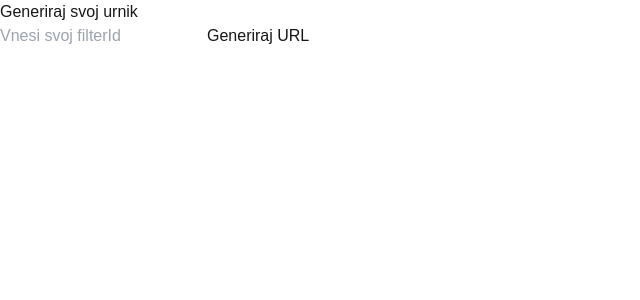
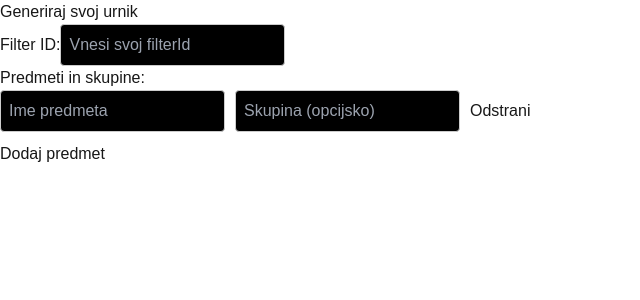
Before and after one commit to pegi4/feri-urnik-personal-url-google-calendar-generator, a Next.js app: page /calendar in a window 1280 px wide. Shown: the top 300 px of the page, without its empty margins (0-640 px from the left). Built offline with nearby package versions, Linux system fonts and the light colour scheme.

Commit message:
dinamicaly adding your subjects and generating api url

```diff
--- a/src/app/calendar/page.js
+++ b/src/app/calendar/page.js
@@ -1,27 +1,99 @@
-// app/calendar/page.js
-
 'use client';
-import { useState } from 'react';
+import { useState, useEffect } from 'react';
 
 export default function CalendarPage() {
   const [filterId, setFilterId] = useState('');
+  const [subjects, setSubjects] = useState([{ name: '', group: '' }]); // Seznam predmetov in skupin
   const [calendarUrl, setCalendarUrl] = useState('');
 
+  // Funkcija za posodabljanje posameznega predmeta
+  const handleSubjectChange = (index, field, value) => {
+    const newSubjects = [...subjects];
+    newSubjects[index][field] = value;
+    setSubjects(newSubjects);
+  };
+
+  // Funkcija za dodajanje novega predmeta
+  const addSubject = () => {
+    setSubjects([...subjects, { name: '', group: '' }]);
+  };
+
+  // Funkcija za odstranjevanje predmeta
+  const removeSubject = (index) => {
+    const newSubjects = subjects.filter((_, i) => i !== index);
+    setSubjects(newSubjects);
+  };
+
+  // Funkcija za generiranje URL-ja
   const generateUrl = () => {
-    setCalendarUrl(`/api/calendar?filterId=${filterId}`);
+    // Pretvori predmete in skupine v obliko primerne za URL (ime predmeta, skupina)
+    const subjectParams = subjects
+      .map(subject => {
+        const group = subject.group ? subject.group : 'null'; // Če ni skupine, uporabi "null"
+        return `${encodeURIComponent(subject.name)},${group}`;
+      })
+      .join(';'); // Predmeti so ločeni s ";"
+
+    // Ustvari URL z filterId in subjects parametrom
+    return `/api/calendar?filterId=${filterId}&subjects=${subjectParams}`;
   };
+
+  // useEffect, ki se sproži ob vsaki spremembi filterId ali subjects
+  useEffect(() => {
+    if (filterId) {
+      const newUrl = generateUrl();
+      setCalendarUrl(newUrl);
+    }
+  }, [filterId, subjects]); // Zasleduj spremembe v filterId in subjects
 
   return (
     <div>
       <h1>Generiraj svoj urnik</h1>
+
+      {/* Vnos za filterId */}
+      <div>
+        <label>Filter ID:</label>
         <input
           type="text"
           placeholder="Vnesi svoj filterId"
           value={filterId}
           onChange={(e) => setFilterId(e.target.value)}
+          style={{ backgroundColor: '#000', color: '#fff', border: '1px solid #ccc', padding: '8px', borderRadius: '4px' }}
+          onFocus={(e) => e.target.style.backgroundColor = '#333'}
+          onBlur={(e) => e.target.style.backgroundColor = '#000'}
         />
-      <button onClick={generateUrl}>Generiraj URL</button>
+      </div>
 
+      {/* Dinamično dodajanje predmetov in skupin */}
+      <div>
+        <h2>Predmeti in skupine:</h2>
+        {subjects.map((subject, index) => (
+          <div key={index} style={{ marginBottom: '10px' }}>
+            <input
+              type="text"
+              placeholder="Ime predmeta"
+              value={subject.name}
+              onChange={(e) => handleSubjectChange(index, 'name', e.target.value)}
+              style={{ backgroundColor: '#000', color: '#fff', border: '1px solid #ccc', padding: '8px', borderRadius: '4px' }}
+              onFocus={(e) => e.target.style.backgroundColor = '#333'}
+              onBlur={(e) => e.target.style.backgroundColor = '#000'}
+            />
+            <input
+              type="text"
+              placeholder="Skupina (opcijsko)"
+              value={subject.group}
+              onChange={(e) => handleSubjectChange(index, 'group', e.target.value)}
+              style={{ backgroundColor: '#000', color: '#fff', border: '1px solid #ccc', padding: '8px', borderRadius: '4px', marginLeft: '10px' }}
+              onFocus={(e) => e.target.style.backgroundColor = '#333'}
+              onBlur={(e) => e.target.style.backgroundColor = '#000'}
+            />
+            <button onClick={() => removeSubject(index)} style={{ marginLeft: '10px' }}>Odstrani</button>
+          </div>
+        ))}
+        <button onClick={addSubject}>Dodaj predmet</button>
+      </div>
+
+      {/* Prikaz dinamično generiranega URL-ja */}
       {calendarUrl && (
         <div>
           <h2>Generated URL:</h2>
```
Lines whose indentation alone changed are shown as unchanged.
